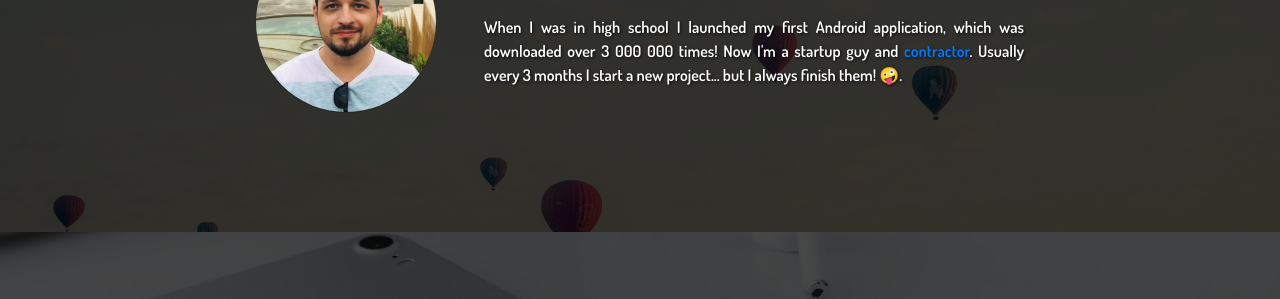
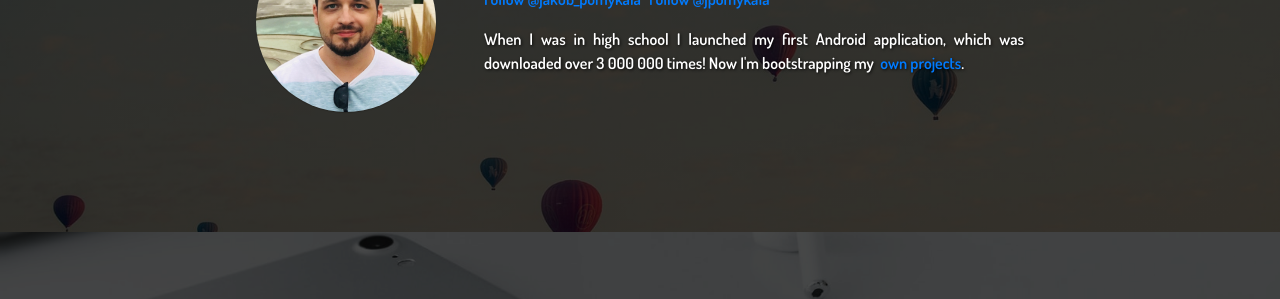
Before and after one commit to jpomykala/template-blog, a Gatsby site: page / in a window 1280 px wide. Shown: the part 188-487 px from the top of the page. Built offline with nearby package versions, Linux system fonts and the light colour scheme; Gatsby itself is replaced by a stand-in of ours; some packages are replaced by stand-ins of ours; a web font is replaced by a local one.

Commit message:
Screenshots

```diff
--- a/src/components/Header.js
+++ b/src/components/Header.js
@@ -27,17 +27,15 @@ const Header = () => (
       </a>
       <p className="mt-3">
         When I was in high school I launched my first Android application, which
-        was downloaded over 3&nbsp;000&nbsp;000&nbsp;times! Now I'm a startup
-        guy and{' '}
+        was downloaded over 3&nbsp;000&nbsp;000&nbsp;times! Now I'm bootstrapping my &nbsp;
         <a
           href="https://jpomykala.com"
           target="_blank"
           rel="noopener noreferrer"
         >
-          contractor
+          own projects
         </a>
-        . Usually every 3 months I start a new project... but I always finish
-        them! 🤪.
+        .
       </p>
     </div>
   </div>
```
